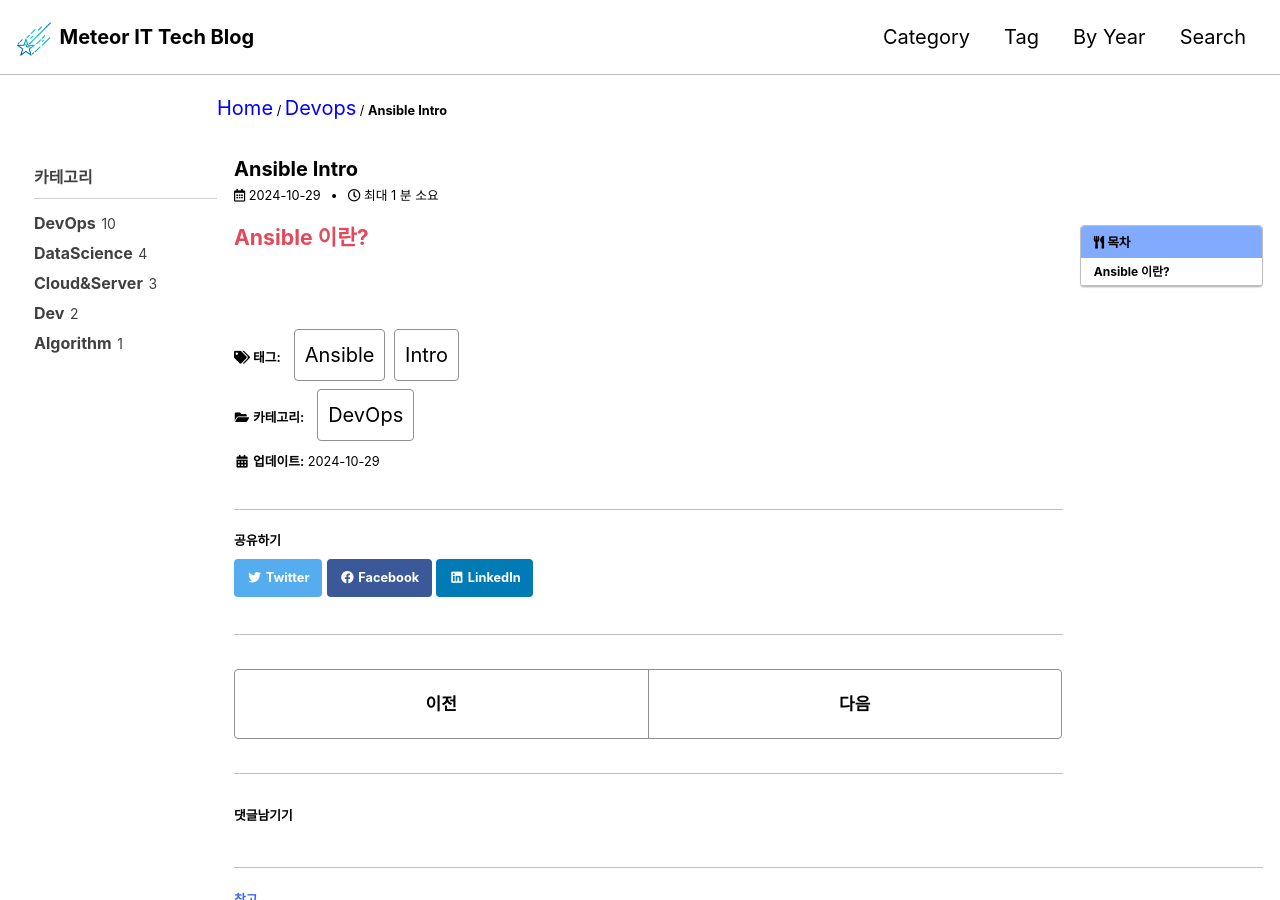
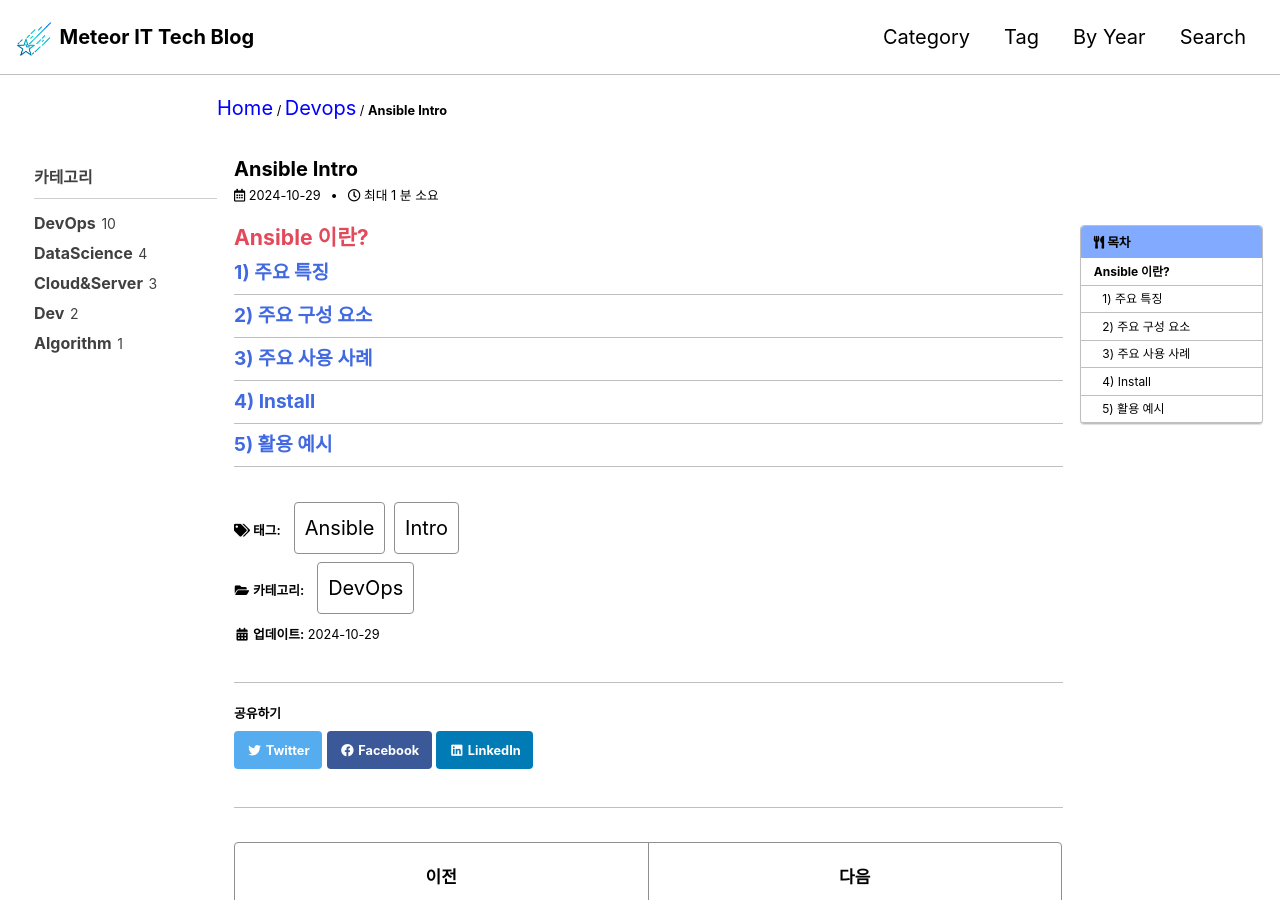
Before and after one commit to MeteorNote/MeteorNote.github.io, a Jekyll site: the page built from _posts/04. DevOps/NormalNote/2024-10-29-Ansible-Intro.md, in a window 1280 px wide and 900 px high. Built offline with Jekyll 4.4.1, drawn with Linux system fonts in a browser that asks for light colours; cached includes are drawn as plain includes; some web fonts are replaced; comment, search, counter and statistics services are not loaded.

Commit message:
Ansible 작성 틀

```diff
--- a/_posts/04. DevOps/NormalNote/2024-10-29-Ansible-Intro.md
+++ b/_posts/04. DevOps/NormalNote/2024-10-29-Ansible-Intro.md
@@ -15,3 +15,13 @@ search: true
 use_math: true
 ---
 # Ansible 이란?
+
+## 1) 주요 특징
+
+## 2) 주요 구성 요소
+
+## 3) 주요 사용 사례
+
+## 4) Install
+
+## 5) 활용 예시
```
